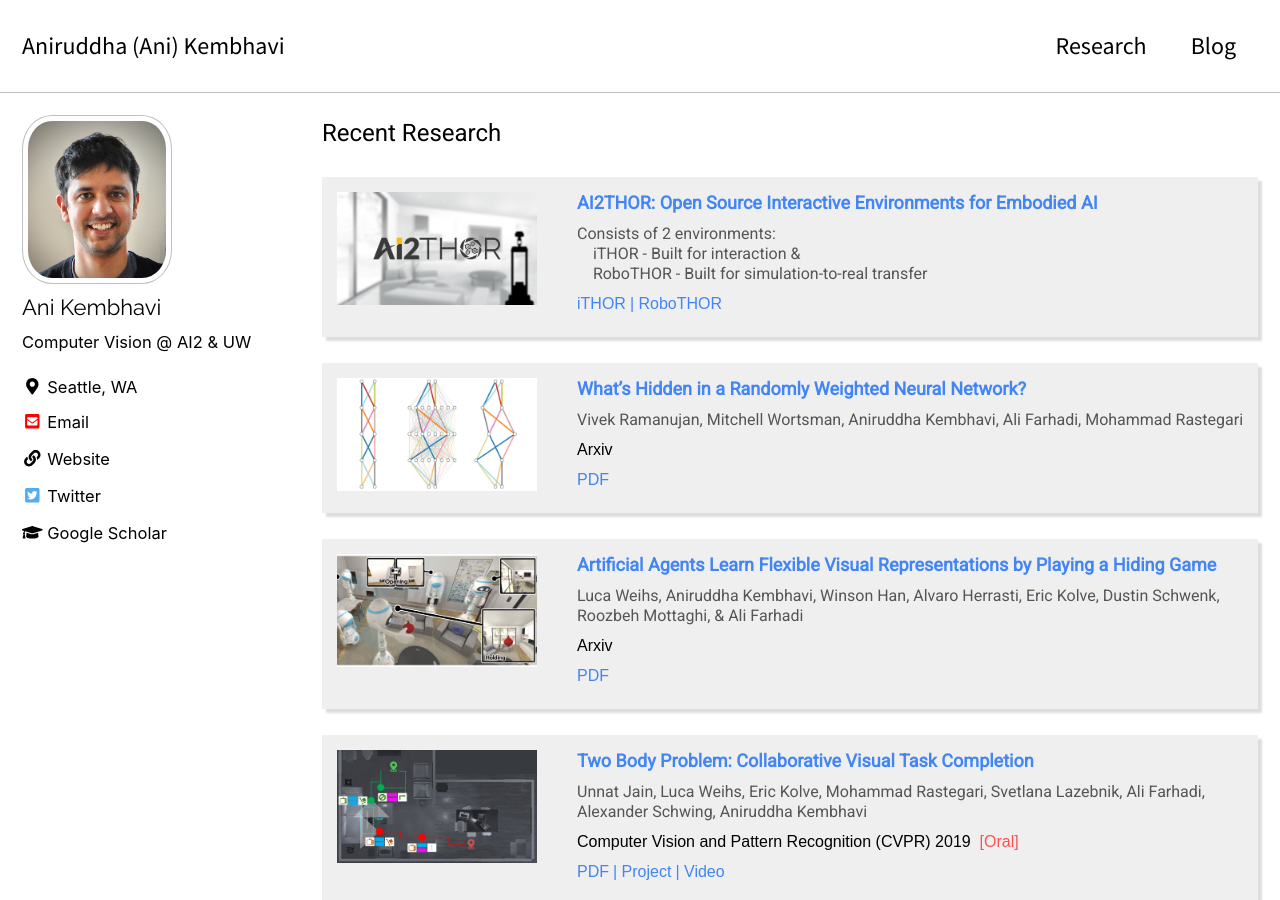
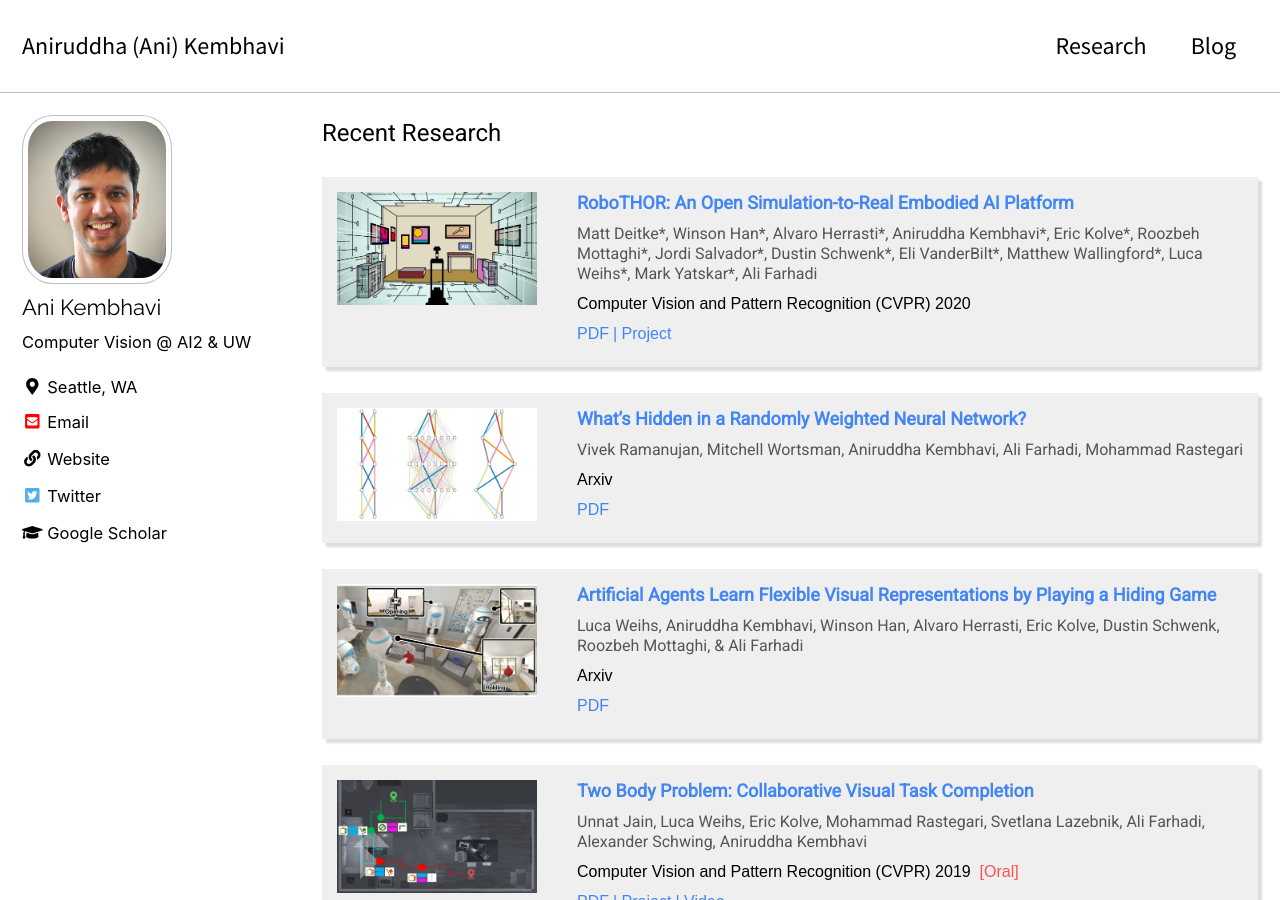
Before and after one commit to anikem/anikem.github.io, a Jekyll site: the page built from research.html, in a window 1280 px wide and 900 px high. Built offline with Jekyll 4.4.1, drawn with Linux system fonts in a browser that asks for light colours; cached includes are drawn as plain includes; nearby versions of some CDN libraries; some web fonts are replaced; comment, search, counter and statistics services are not loaded.

Commit message:
Add robothor CVPR

```diff
--- a/research.html
+++ b/research.html
@@ -9,14 +9,13 @@
 <p>
 
 {% include paper.html
-  image="/assets/images/ai2thor.jpg"
-  url="http://ai2thor.allenai.org/"
-  title="AI2THOR: Open Source Interactive Environments for Embodied AI"
-  authors="Consists of 2 environments: <br>&nbsp;&nbsp;&nbsp;&nbsp;iTHOR - Built for interaction & <br>&nbsp;&nbsp;&nbsp;&nbsp;RoboTHOR - Built for simulation-to-real transfer"
-  specialtext="iTHOR"
-  specialurl="https://ai2thor.allenai.org/ithor/"
-  specialtext2="RoboTHOR"
-  specialurl2="https://ai2thor.allenai.org/robothor/"
+  image="/assets/images/robothor.jpg"
+  url="https://arxiv.org/pdf/2004.06799.pdf"
+  title="RoboTHOR: An Open Simulation-to-Real Embodied AI Platform"
+  authors="Matt Deitke*, Winson Han*, Alvaro Herrasti*, Aniruddha Kembhavi*, Eric Kolve*, Roozbeh Mottaghi*, Jordi Salvador*, Dustin Schwenk*, Eli VanderBilt*, Matthew Wallingford*, Luca Weihs*, Mark Yatskar*, Ali Farhadi"
+  venue="Computer Vision and Pattern Recognition (CVPR) 2020"
+  pdf="https://arxiv.org/pdf/2004.06799.pdf"
+  project="https://ai2thor.allenai.org/robothor/"
 %}
 
 <p>
```
Also changed, not shown: assets/images/robothor.jpg (added).
